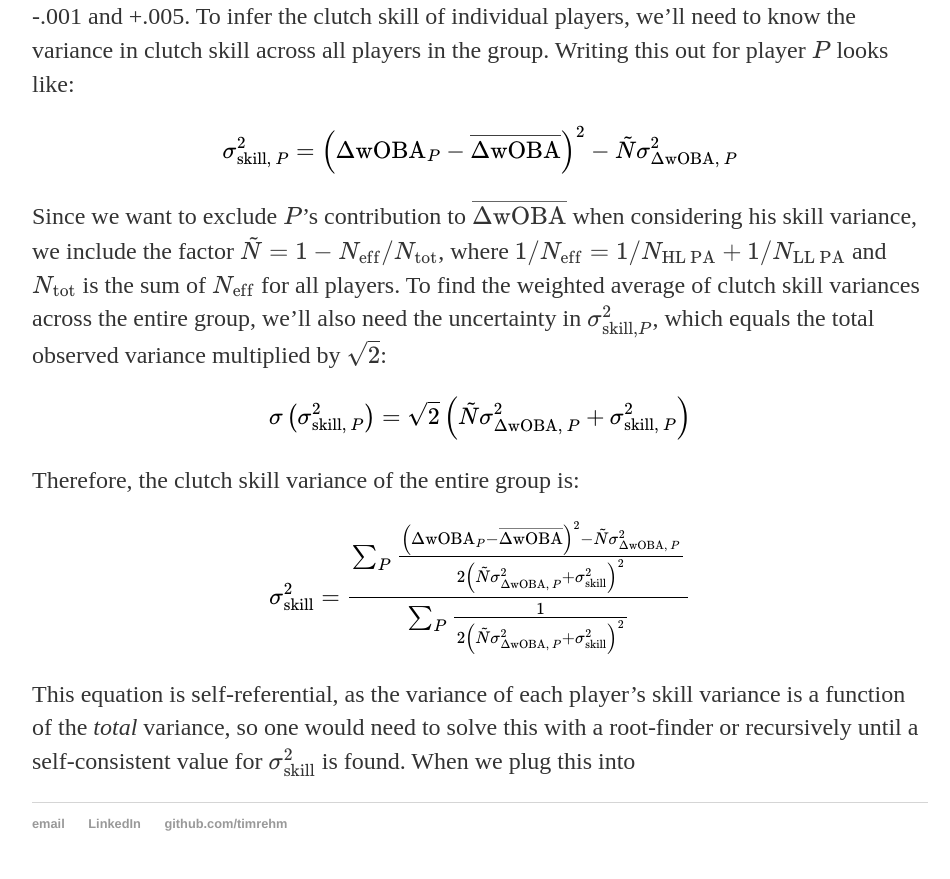
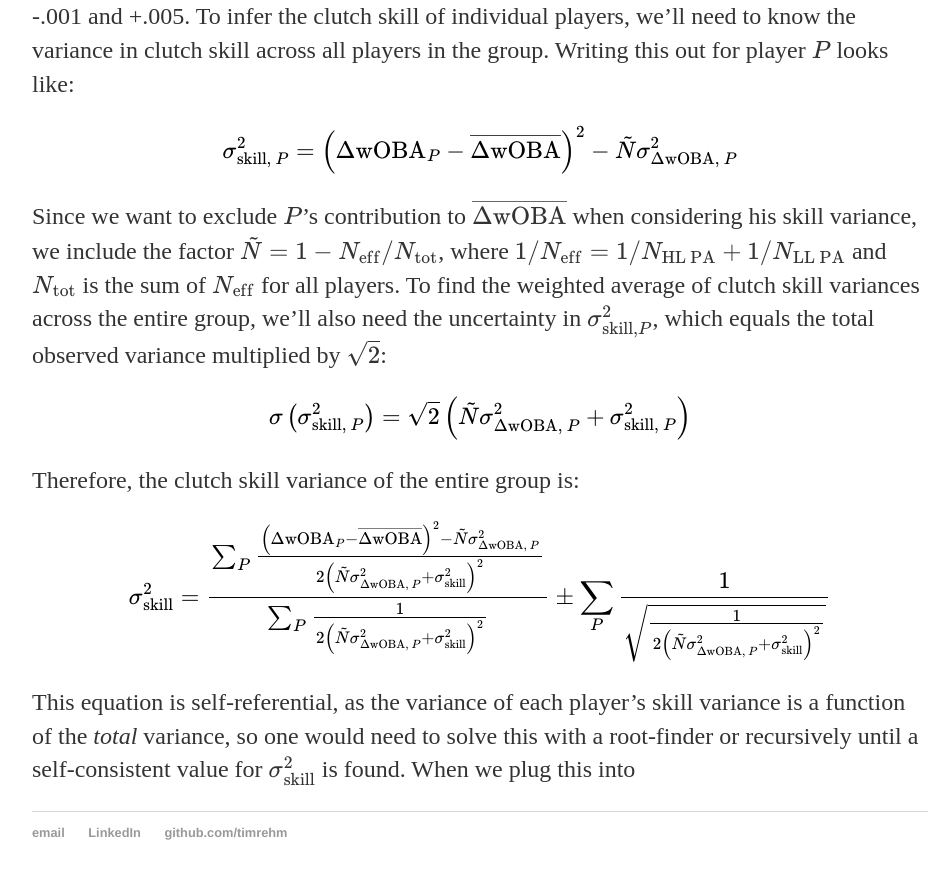
Before and after one commit to timrehm/timrehm.github.io, a Jekyll site: the page built from _posts/2026-5-24-leverage.md, in a window 1280 px wide and 900 px high, scrolled down 6879 px. Shown: the top 879 px of the window, without its empty margins (160-1110 px from the left). Built offline with Jekyll 4.4.1, drawn with Linux system fonts in a browser that asks for light colours.

Commit message:
Update 2026-5-24-leverage.md

```diff
--- a/_posts/2026-5-24-leverage.md
+++ b/_posts/2026-5-24-leverage.md
@@ -108,7 +108,7 @@ $$
 Therefore, the clutch skill variance of the entire group is:
 
 $$
-\Large \sigma_{\mathrm{skill}}^{2} = \frac{\sum_{P}\frac{\left(\Delta\mathrm{wOBA}_{P}-\overline{\Delta\mathrm{wOBA}}\right)^{2}-\tilde{N}\sigma_{\Delta\mathrm{wOBA}, \ P}^{2}}{2\left(\tilde{N}\sigma_{\Delta\mathrm{wOBA}, \ P}^{2} + \sigma_{\mathrm{skill}}^{2}\right)^{2}}}{\sum_{P}\frac{1}{2\left(\tilde{N}\sigma_{\Delta\mathrm{wOBA}, \ P}^{2} + \sigma_{\mathrm{skill}}^{2}\right)^{2}}}
+\Large \sigma_{\mathrm{skill}}^{2} = \frac{\sum_{P}\frac{\left(\Delta\mathrm{wOBA}_{P}-\overline{\Delta\mathrm{wOBA}}\right)^{2}-\tilde{N}\sigma_{\Delta\mathrm{wOBA}, \ P}^{2}}{2\left(\tilde{N}\sigma_{\Delta\mathrm{wOBA}, \ P}^{2} + \sigma_{\mathrm{skill}}^{2}\right)^{2}}}{\sum_{P}\frac{1}{2\left(\tilde{N}\sigma_{\Delta\mathrm{wOBA}, \ P}^{2} + \sigma_{\mathrm{skill}}^{2}\right)^{2}}} \pm \sum_{P}\frac{1}{\sqrt{\frac{1}{2\left(\tilde{N}\sigma_{\Delta\mathrm{wOBA}, \ P}^{2} + \sigma_{\mathrm{skill}}^{2}\right)^{2}}}}
 $$
 
 This equation is self-referential, as the variance of each player's skill variance is a function of the *total* variance, so one would need to solve this with a root-finder or recursively until a self-consistent value for $\sigma_{\mathrm{skill}}^{2}$ is found. When we plug this into
```
